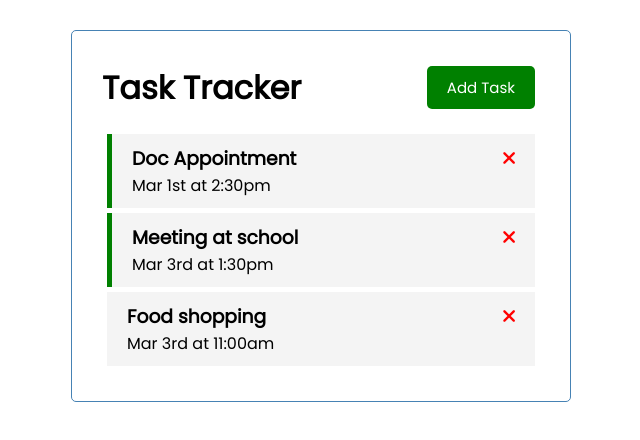
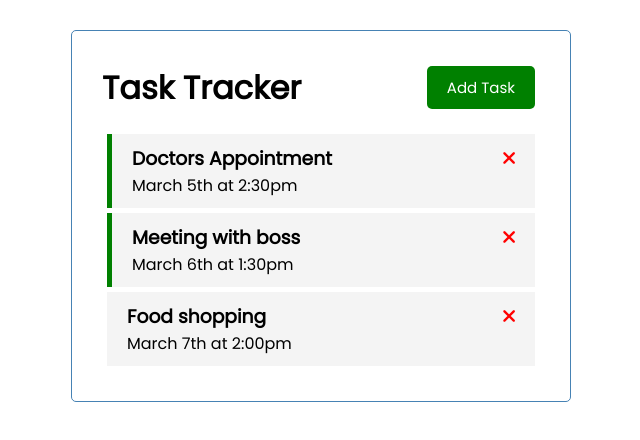
Before and after one commit to amecreate/vuejs-tasktracker, a Vue app in the folder tasktracker/: page / in a window 1280 px wide. Shown: the top 440 px of the page, without its empty margins (319-959 px from the left). Built offline with nearby package versions, Linux system fonts and the light colour scheme; data requests are answered from the project's data file.

Commit message:
change the created() method from hard coded data to fetch from the server (promise)

```diff
--- a/tasktracker/src/App.vue
+++ b/tasktracker/src/App.vue
@@ -47,27 +47,8 @@ export default {
       return data
     }
   },
-  created() {
-    this.tasks = [
-      {
-        id: 1,
-        text: 'Doc Appointment',
-        day: 'Mar 1st at 2:30pm',
-        reminder: true,
-      },
-      {
-        id: 2,
-        text: 'Meeting at school',
-        day: 'Mar 3rd at 1:30pm',
-        reminder: true,
-      },
-      {
-        id: 3,
-        text: 'Food shopping',
-        day: 'Mar 3rd at 11:00am',
-        reminder: false,
-      }
-    ]
+  async created() {
+    this.tasks = await this.fetchTasks()
   }
 }
 </script>
```
